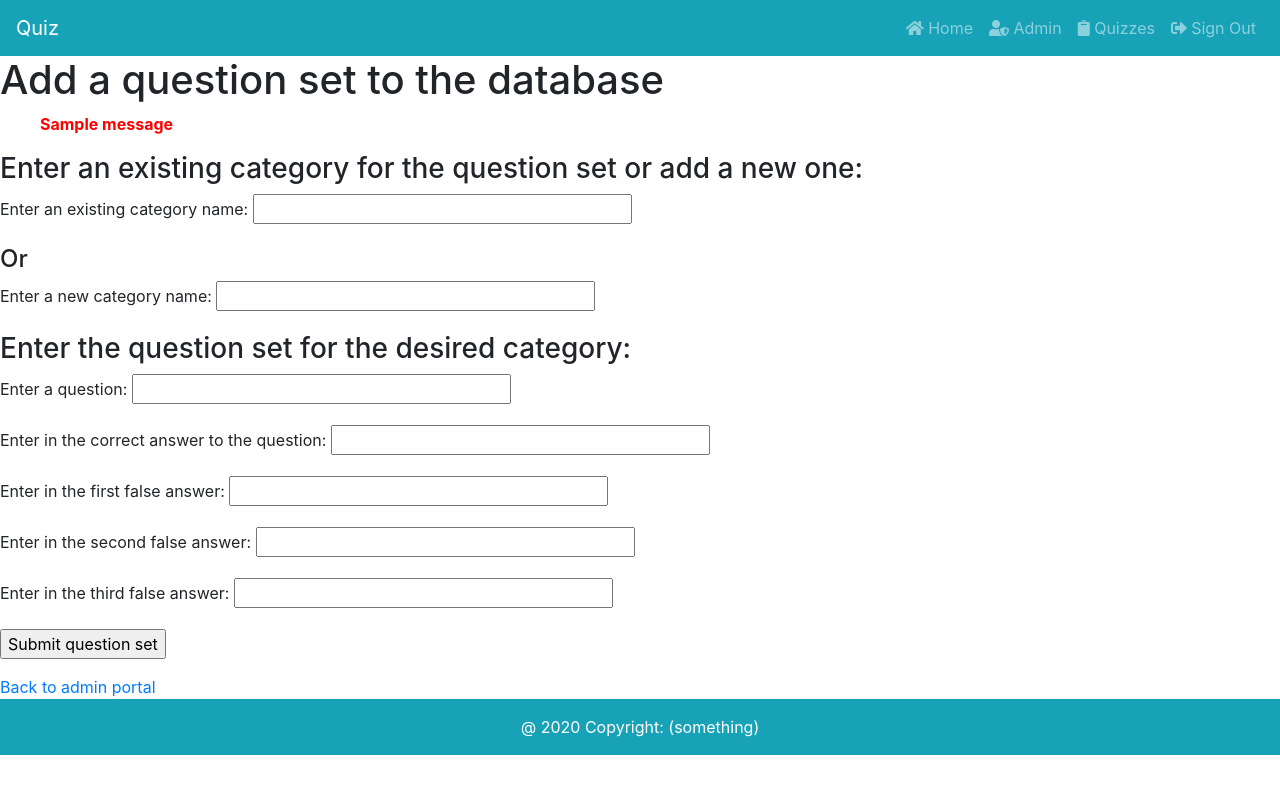
After one commit to JacobU/quiz-website, a Flask app: page /admin/addquestionset in a window 1280 px wide. The commit adds this page. Run offline with Flask 2, Linux system fonts and the light colour scheme; a user stored in the database is signed in; tables that the repository leaves empty hold one stand-in row (values such as "Sample post"); one stand-in notice (Sample message) is shown; some libraries are stand-ins or nearby versions.

Commit message:
created addset form

```diff
--- a/quiz/app/forms.py
+++ b/quiz/app/forms.py
@@ -1,7 +1,7 @@
 from flask_wtf import FlaskForm
 from wtforms import StringField, PasswordField, BooleanField, SubmitField, SelectField
 from wtforms.validators import InputRequired, EqualTo, Email, Length
-from app.models import User
+from app.models import User, Question
 
 class LoginForm(FlaskForm):
     username = StringField("Username", validators=[InputRequired()])
@@ -47,3 +47,13 @@ class CategoryForm(FlaskForm):
     cat_choice = [(0,'Choose a category'),('Sport', 'Sport'),('Food', 'Food'),('Music', 'Music')]
     categories = SelectField("Categories", choices=cat_choice, default=0)
     submit=SubmitField('Start Quiz')
+
+class AddQuestionSetForm(FlaskForm):
+    existing_category = StringField("Enter an existing category name: ")
+    new_category = StringField("Enter a new category name: ")
+    question = StringField("Enter a question: ", validators=[InputRequired()])
+    answer = StringField("Enter in the correct answer to the question: ", validators=[InputRequired()])
+    fake_ans1 = StringField("Enter in the first false answer: ", validators=[InputRequired()])
+    fake_ans2 = StringField("Enter in the second false answer: ", validators=[InputRequired()])
+    fake_ans3 = StringField("Enter in the third false answer: ", validators=[InputRequired()])
+    submit=SubmitField("Submit question set")
--- a/quiz/app/routes.py
+++ b/quiz/app/routes.py
@@ -1,8 +1,8 @@
 from flask import render_template, flash, redirect, url_for, jsonify, json
 from flask_login import current_user, login_user, logout_user, login_required
 from app import app, db
-from app.forms import LoginForm, RegisterForm, AddUserForm, EditUserForm, CategoryForm
-from app.models import User, Question
+from app.forms import LoginForm, RegisterForm, AddUserForm, EditUserForm, CategoryForm, AddQuestionSetForm
+from app.models import User, Question, Answer, QuestionAnswer
 from sqlalchemy import func
 
 @app.route('/')
@@ -10,7 +10,7 @@ from sqlalchemy import func
 def index():
     return render_template("index.html")
 
-
+ # user login/registration content
 @app.route('/login', methods=['GET', 'POST'])
 def login():
     if current_user.is_authenticated: #User already signed in -> shouldn't be able to login again
@@ -51,12 +51,11 @@ def register():
 def signout():
     logout_user()
     return redirect(url_for('index'))
-
+# end user login/register content
+# Admin content
 
 @app.route('/admin')
 @login_required
-#NEED TO ADD PROTECTIONS TO THIS URL -> NOT ALLOW ACCESS UNLESS CREDENTIALED LOGIN W/ CORRECT PERMISSIONS
-# Redirect to index if not correct user
 def admin():
     if (current_user.is_admin() == False):
         return "Access Denied"
@@ -142,6 +141,16 @@ def admin_edituser():
         return redirect(url_for('admin'))
     return(render_template('admin-edit.html', form=form))
 
+@app.route('/admin/addquestionset', methods=["GET", "POST"])
+@login_required
+def admin_addset():
+    if(current_user.is_admin() == False):
+        return "Access Denied"
+    form=AddQuestionSetForm()
+    return(render_template("admin-addset.html", form=form))
+
+
+#quiz content
 @app.route('/category', methods = ['GET', 'POST'])
 def category():
     form = CategoryForm()
--- /dev/null
+++ b/quiz/app/templates/admin-addset.html
@@ -0,0 +1,52 @@
+{% extends "base.html" %}
+
+{% block content %}
+    <h1>Add a question set to the database</h1>
+    {% with messages = get_flashed_messages() %}
+    {% if messages %}
+       <ul style="list-style:none;">
+       {%for message in messages %}
+           <li style="color:red; align-self: center; font-weight: bold; "> {{ message }}</li>
+       {% endfor %}
+       </ul>
+    {% endif %}
+   {% endwith %}
+    <form action="" method = "POST" novalidate>
+        {{form.hidden_tag()}}
+        <h3>Enter an existing category for the question set or add a new one:</h3>
+        <p>
+            {{form.existing_category.label}}
+            {{form.existing_category(size=32)}}
+        </p>
+        <h4>Or</h4>
+        <p>
+            {{form.new_category.label}}
+            {{form.new_category(size=32)}}
+        </p>
+        <h3>Enter the question set for the desired category: </h3>
+        <p>
+            {{form.question.label}}
+            {{form.question(size=32)}}
+        </p>
+        <p>
+            {{form.answer.label}}
+            {{form.answer(size=32)}}
+        </p>
+        <p>
+            {{form.fake_ans1.label}}
+            {{form.fake_ans1(size=32)}}
+        </p>
+        <p>
+            {{form.fake_ans2.label}}
+            {{form.fake_ans2(size=32)}}
+        </p>
+        <p>
+            {{form.fake_ans3.label}}
+            {{form.fake_ans3(size=32)}}
+        </p>
+        <p>
+           {{form.submit()}}
+        </p>
+    </form>
+    <a href="{{ url_for('admin')}} "> Back to admin portal</a>
+{% endblock %}
--- a/quiz/app/templates/admin-adduser.html
+++ b/quiz/app/templates/admin-adduser.html
@@ -1,7 +1,7 @@
 {% extends "base.html" %}
 
 {% block content %}
-    <h1>Add a user to the database:</h1>
+    <h1>Add a user to the database</h1>
     {% with messages = get_flashed_messages() %}
     {% if messages %}
        <ul style="list-style:none;">
--- a/quiz/app/templates/admin-edit.html
+++ b/quiz/app/templates/admin-edit.html
@@ -37,7 +37,7 @@
         {{form.password_confirm.label}}
         {{form.password_confirm(size=32)}}
     </p>
-    <p style="font-weight: bold;"> Warning! Will remove a users current admin permissions if not checked!</p>
+    <p style="font-weight: bold;"> Warning! If user is an admin and this is left unchecked, their privileges will be revoked!</p>
     <p>
 
         {{form.admin.label}}
```
Also changed, not shown: quiz/app/templates/admin-splash.html (+16 -14 lines).
